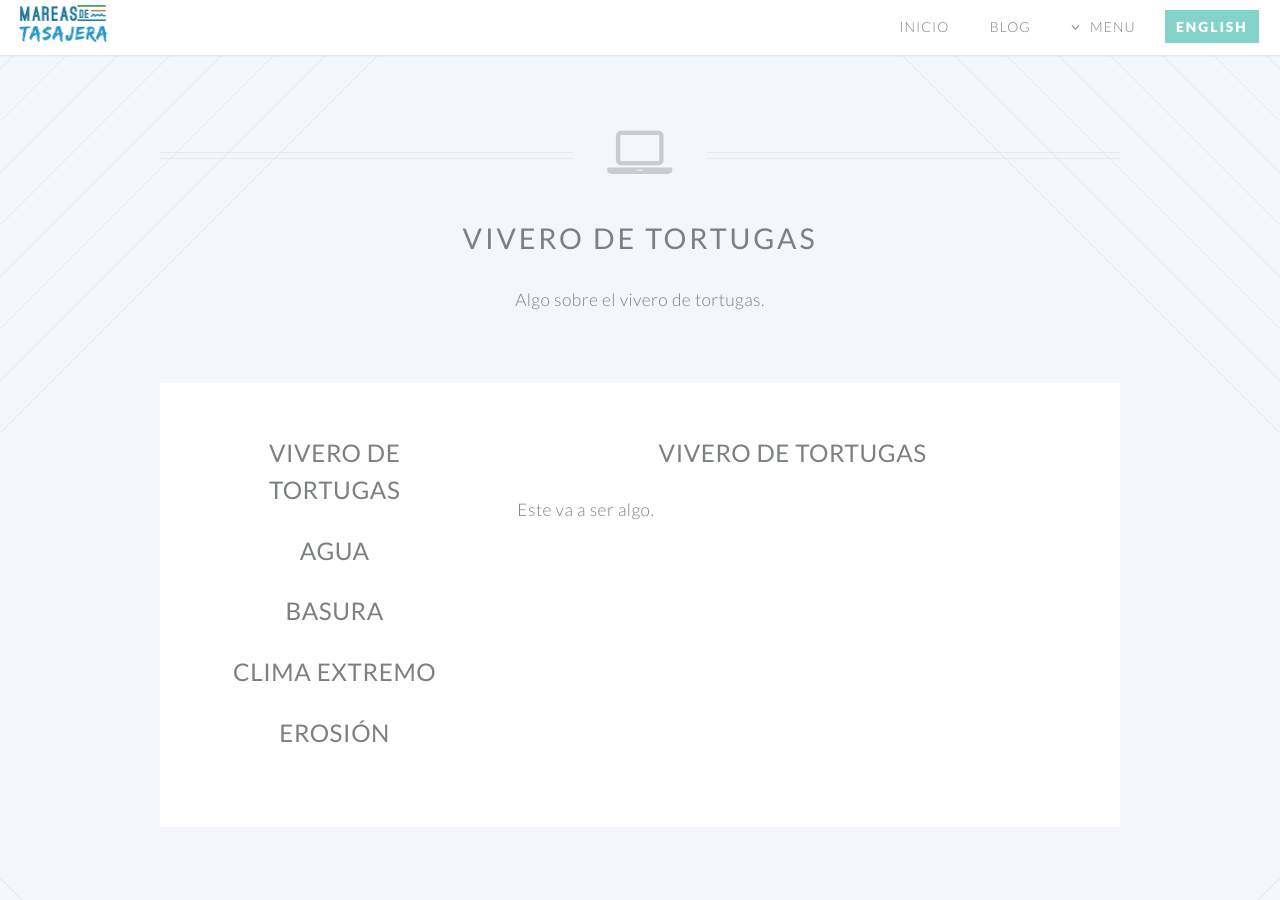
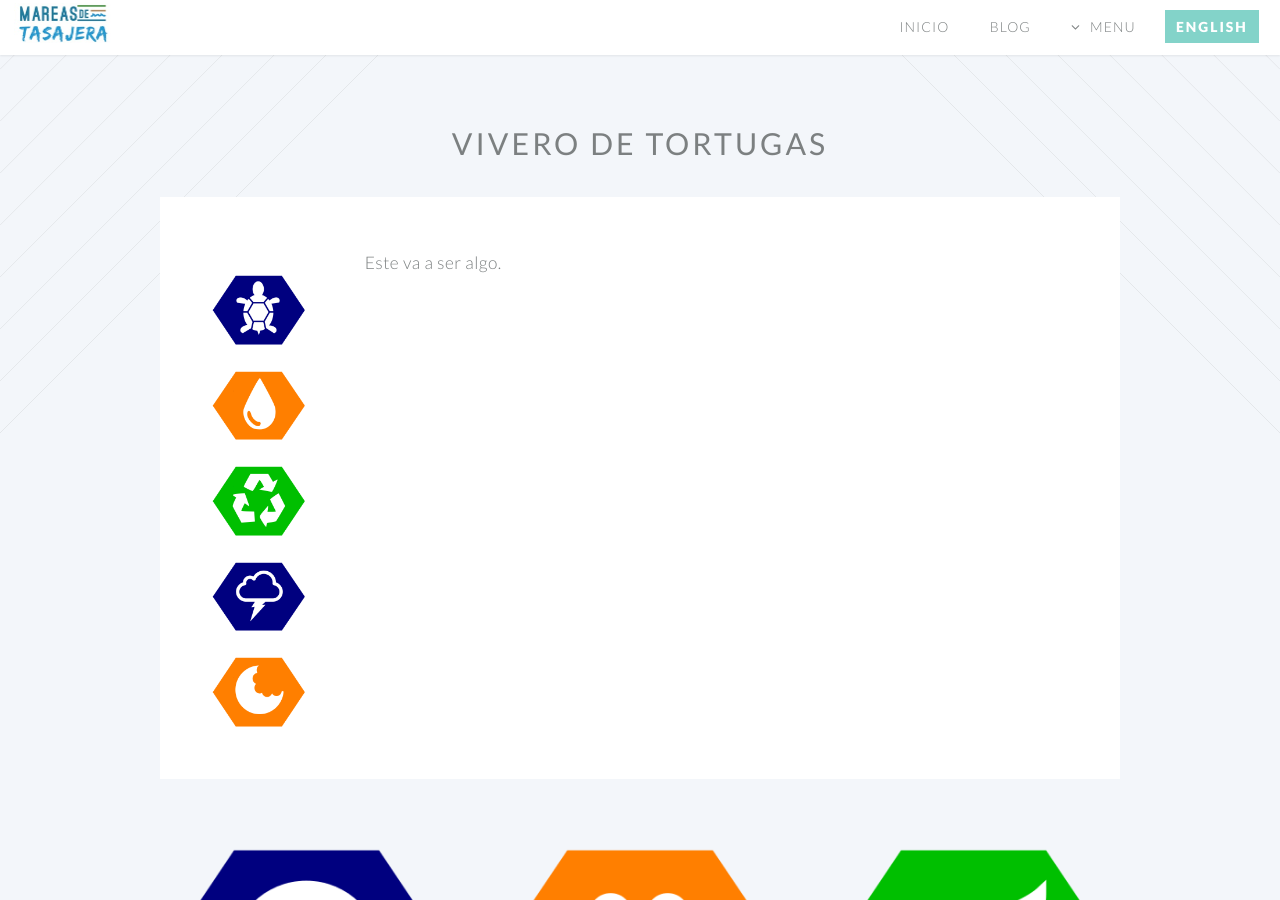
Before and after one commit to danteo90/danteo90.github.io, a Jekyll site: the page vivero-de-tortugas.html, which Jekyll copies as it is, in a window 1280 px wide and 900 px high. Built offline with Jekyll 4.4.1, drawn with Linux system fonts in a browser that asks for light colours.

Commit message:
Update vivero-de-tortugas.html

```diff
--- a/vivero-de-tortugas.html
+++ b/vivero-de-tortugas.html
@@ -24,6 +24,7 @@
 			<link rel="stylesheet" href="/css/style-wide.css" />
 			<link rel="stylesheet" href="/css/style-noscript.css" />
 		</noscript>
+		<link href="/css/Hover.css" rel="stylesheet" media="all" />
 		<!--[if lte IE 8]><link rel="stylesheet" href="css/ie/v8.css" /><![endif]-->
 		<!--[if lte IE 9]><link rel="stylesheet" href="css/ie/v9.css" /><![endif]-->
 	</head>
@@ -90,49 +91,49 @@
 			<!-- Main -->
 			<article id="main">
 
-				<header class="special container">
-					<span class="icon fa-laptop"></span>
-					<h2><strong>Vivero de Tortugas</strong></h2>
-					<p>Algo sobre el vivero de tortugas.</p>
+				<header>
+					<h4><strong>Vivero de Tortugas</strong></h4>
 				</header>
 
 				<!-- One -->
 					<section class="wrapper style4 container">
 
 						<div class="row oneandhalf">
-							<div class="4u">
+							<div class="2u">
 
 								<!-- Sidebar -->
 									<div class="sidebar">
 										<section>
 											<header>
-												<h3><a href="/vivero-de-tortugas.html"><strong>Vivero de Tortugas</strong></a></h3>
+												<a href="/vivero-de-tortugas.html" class="image newfit hvr-bob"><img src="images/turtle-sanctuary-icon.png" alt="" title="Vivero de Tortugas"/></a>
+												<kirk2><h3>Vivero de Tortugas</h3></kirk2>
 											</header>
 											<header>
-												<h3><a href="/agua.html"><strong>Agua</strong></a></h3>
+												<a href="/agua.html" class="image newfit hvr-bob"><img src="images/water-icon.png" alt="" title="Agua"/></a>
+												<kirk><h3>Agua</h3></kirk>
 											</header>
 											<header>
-												<h3><a href="/basura.html"><strong>Basura</strong></a></h3>
+												<a href="/basura.html" class="image newfit hvr-bob"><img src="images/waste-icon.png" alt="" title="Basura"/></a>
+												<kirk><h3>Basura</h3></kirk>
 											</header>
 											<header>
-												<h3><a href="/clima-extremo.html"><strong>Clima Extremo</strong></a></h3>
+												<a href="/clima-extremo.html" class="image newfit hvr-bob"><img src="images/extreme-weather-icon.png" alt="" title="Clima Extremo"/></a>
+												<kirk2><h3>Clima Extremo</h3></kirk2>
 											</header>
 											<header>
-												<h3><a href="/la-erosion.html"><strong>Erosión</strong></a></h3>
+												<a href="/la-erosion.html" class="image newfit hvr-bob"><img src="images/erosion-icon.png" alt="" title="Erosión"/></a>
+												<kirk><h3>Erosión</h3></kirk>
 											</header>
 										</section>
 
 									</div>
 
 							</div>
-							<div class="8u skel-cell-important">
+							<div class="10u skel-cell-important">
 
 								<!-- Content -->
 									<div class="content">
 										<section>
-											<header>
-												<h3><strong>Vivero de Tortugas</strong></h3>
-											</header>
 												<p>Este va a ser algo.</p>
 										</section>
 									</div>
@@ -147,9 +148,9 @@
 							<div class="4u">
 
 								<section>
-									<span class="icon featured fa-check"></span>
+									<a href="/economia.html" class="image featured hvr-bob"><img src="images/economy-icon.png" alt=""/></a>
 									<header>
-										<h3><a href="/economía.html">Economía</a></h3>
+										<h3><a href="/economia.html">Economía</a></h3>
 									</header>
 									<p>Los indicadores económicos son importantes para asegurar la sostenibilidad de una comunidad.</p>
 								</section>
@@ -158,7 +159,7 @@
 							<div class="4u">
 
 								<section>
-									<span class="icon featured fa-check"></span>
+									<a href="/sociedad.html" class="image featured hvr-bob"><img src="images/society-icon.png" alt=""/></a>
 									<header>
 										<h3><a href="/sociedad.html">Sociedad</a></h3>
 									</header>
@@ -169,7 +170,7 @@
 							<div class="4u">
 
 								<section>
-									<span class="icon featured fa-check"></span>
+									<a href="/medio-ambiente.html" class="image featured hvr-bob"><img src="images/environment-icon.png" alt=""/></a>
 									<header>
 										<h3><a href="/medio-ambiente.html">Medio Ambiente</a></h3>
 									</header>
```
